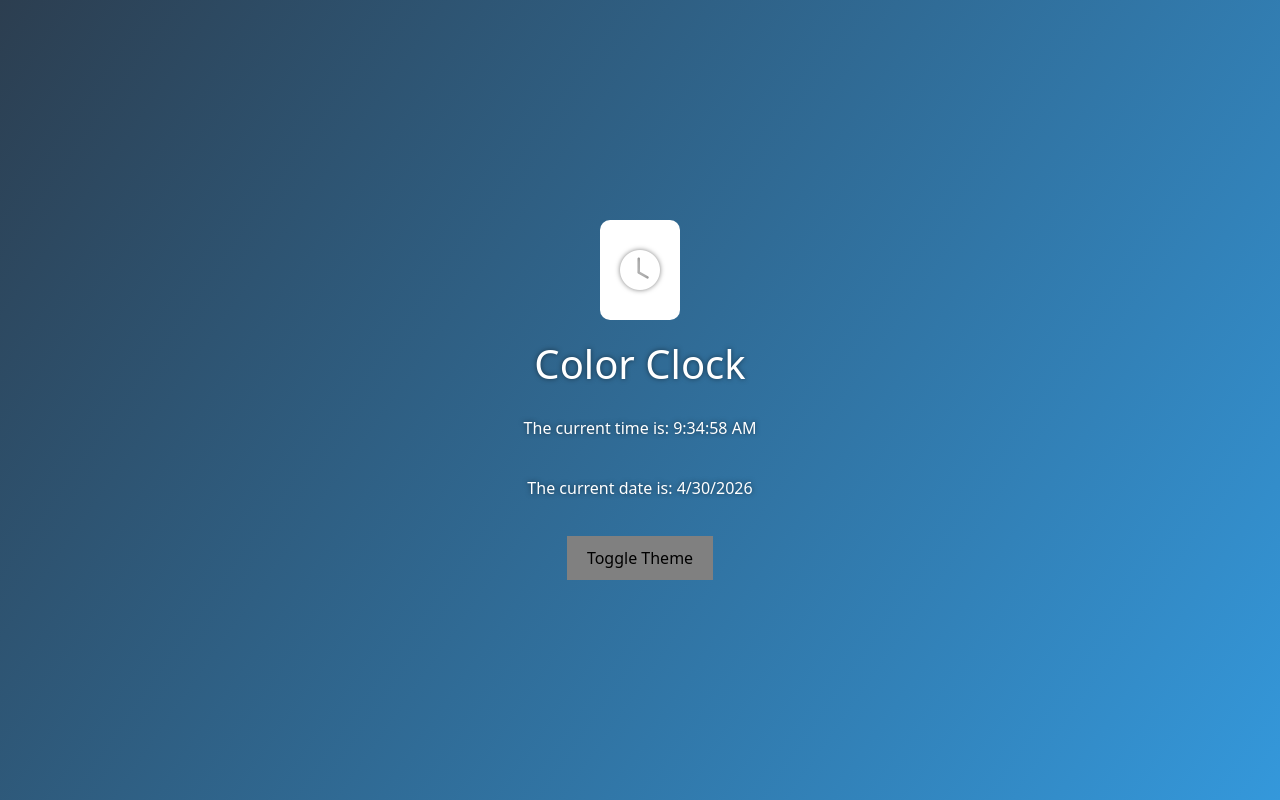
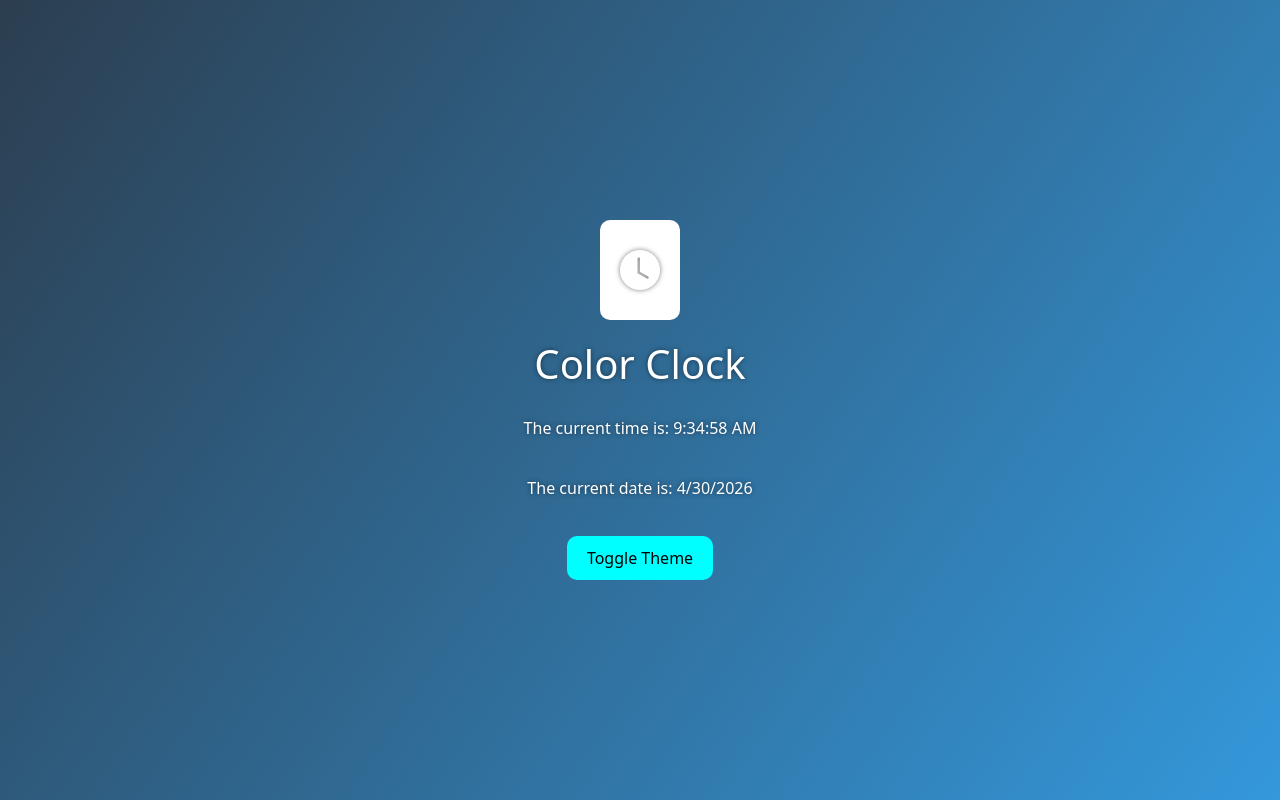
Before and after one commit to Goddii/color-clock, a React (Vite) app: page / in a window 1280 px wide. Built offline with nearby package versions, Linux system fonts and the light colour scheme.

Commit message:
update: update readme for the project

```diff
--- a/src/App.jsx
+++ b/src/App.jsx
@@ -2,7 +2,7 @@ import { useEffect, useState } from 'react'
 import './App.css'
 
 function App() {
-
+  // set useState for the button
   const [click, setIsClicked] = useState(false)
 
 
@@ -37,7 +37,8 @@ function App() {
       style={{
         border: "none",
         padding: "10px 20px",
-        backgroundColor: "grey"
+        backgroundColor: "aqua",
+        borderRadius: "10px"
       }}
       >
         Toggle Theme
```
Also changed, not shown: 1 other file (tests, documents, lock files or other folders).
